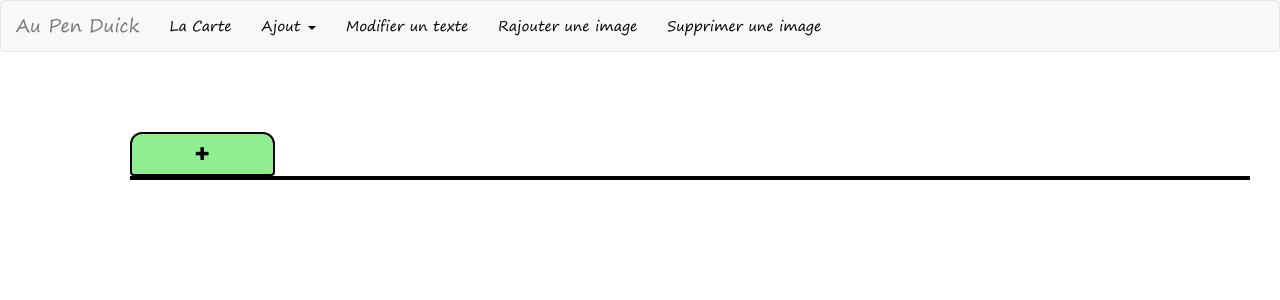
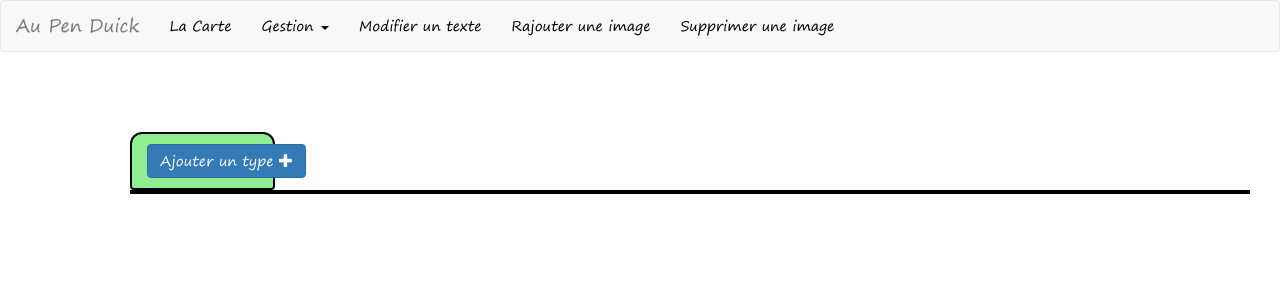
Before and after one commit to WildCodeSchool/orleans-0917-penduick, a PHP site: template src/View/Admin/menuAdmin.html.twig in a window 1280 px wide. Shown: the top 300 px of the page. Run offline with PHP 8.4, Linux system fonts and the light colour scheme; the template is opened without the code that fills it, so the values that code supplies are empty; some libraries are stand-ins or nearby versions.

Commit message:
ajout bouton interface admin + modif barre admin

```diff
--- a/src/View/Admin/addFood.html.twig
+++ b/src/View/Admin/addFood.html.twig
@@ -33,9 +33,11 @@
     </fieldset>
 
     <button type="submit" class="btn btn-success">
-
-        <span class="glyphicon glyphicon-plus"></span>Add crepe
+        <span class="glyphicon glyphicon-plus"></span>Ajouter un plat
     </button>
+    <a href="?route=menuAdmin"><button type="button" class="btn btn-info">
+            <span class="glyphicon glyphicon-home"></span> Revenir à la carte
+        </button></a>
 </form>
 
 <script src="https://ajax.googleapis.com/ajax/libs/jquery/1.12.4/jquery.min.js"></script>
--- a/src/View/Admin/header.html.twig
+++ b/src/View/Admin/header.html.twig
@@ -8,12 +8,12 @@
             <ul class="nav navbar-nav">
                 <li><a href="?route=menuAdmin">La Carte</a></li>
                 <li class="dropdown">
-                    <a class="dropdown-toggle" data-toggle="dropdown" href="">Ajout
+                    <a class="dropdown-toggle" data-toggle="dropdown" href="">Gestion
                         <span class="caret"></span></a>
                     <ul class="dropdown-menu">
-                        <li><a href="?route=addFood">Ajouter un plat</a></li>
-                        <li><a href="?route=addCategory">Ajouter une catégorie</a></li>
-                        <li><a href="?route=addType">Ajouter un type</a></li>
+                        <li><a href="?route=addFood">Plats</a></li>
+                        <li><a href="?route=addCategory">Catégories</a></li>
+                        <li><a href="?route=addType">Types</a></li>
                     </ul>
                 </li>
                 <li><a href="?route=updateText">Modifier un texte</a></li>
--- a/src/View/Admin/menuAdmin.html.twig
+++ b/src/View/Admin/menuAdmin.html.twig
@@ -9,7 +9,7 @@
                 <a href="#type{{ consistency }}" data-toggle="tab">{{ consistency }}</a>
             </li>
         {% endfor %}
-        <li><a href="?route=addType"><span class="glyphicon glyphicon-plus"></span></a></li>
+        <li><a href="?route=addType"><button type="button" class="btn btn-primary">Ajouter un type <span class="glyphicon glyphicon-plus"></span></button></a></li>
     </ul>
     <div class="rowP">
         <div class="col-xs-9">
@@ -18,7 +18,9 @@
                     <div class="tab-pane {{ loop.first ? 'active' }}" id="type{{ consistency }}">
                         {% for categories, crepes in menu %}
                             <div class="col-xs-12">
-                                <h2> {{ categories }} <a href="?route=addCategory"><span class="glyphicon glyphicon-plus"></span></a> </h2>
+                                <h2>{{ categories }}</h2>
+                                <a href="?route=addCategory"><button type="button" class="btn btn-primary">Ajouter une catégorie <span class="glyphicon glyphicon-plus"></span></button></a>
+                                <a href="?route=addFood"><button type="button" class="btn btn-default">Ajouter un plat <span class="glyphicon glyphicon-plus"></span></button></a>
                                 <ul>
                                     {% for crepe in crepes %}
                                         <h4 class="category">{{ crepe.title }}</h4>
```
